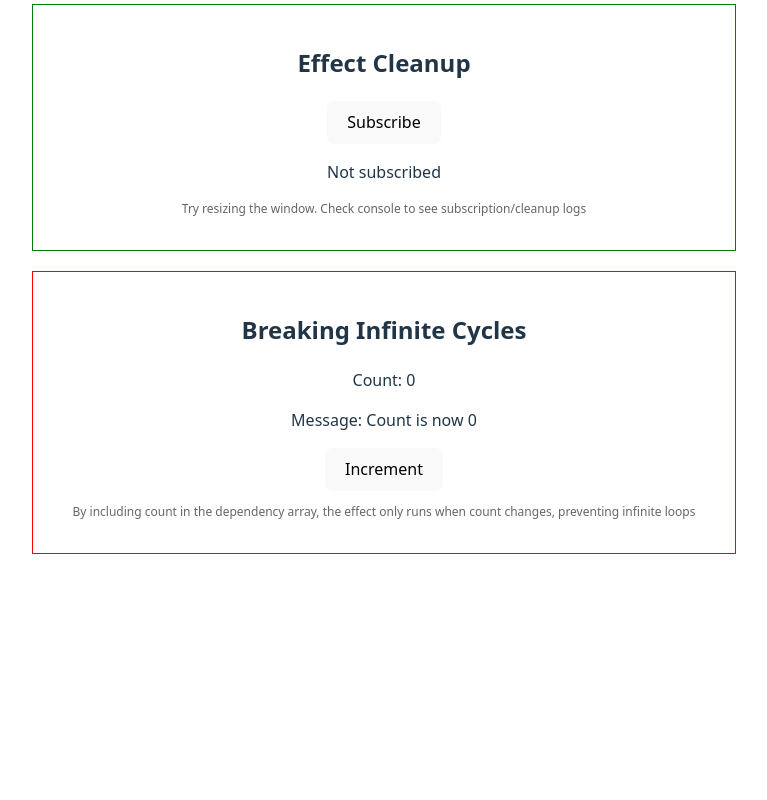
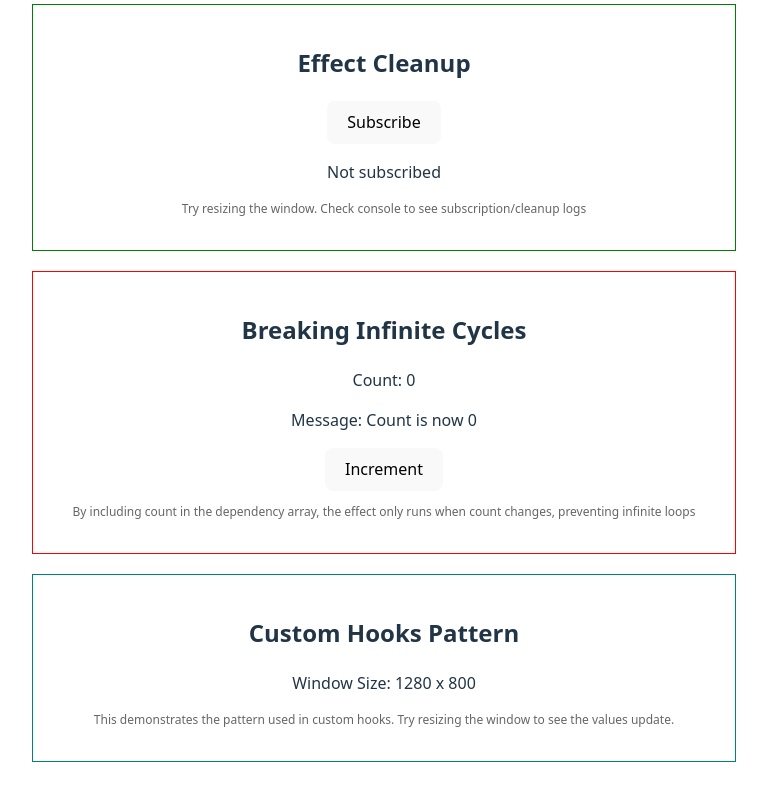
Before and after one commit to brscherer/react-playground, a React (Vite) app in the folder lifecycle-reactive-effects/: page / in a window 1280 px wide. Shown: the part 1031-1831 px from the top of the page, without its empty margins (256-1023 px from the left). Before the commit the page ends 1637 px from the top, so only its background shows below. Built offline with nearby package versions, Linux system fonts and the light colour scheme.

Commit message:
lifecycle-reactive-effects: add custom hooks

```diff
--- a/lifecycle-reactive-effects/src/App.tsx
+++ b/lifecycle-reactive-effects/src/App.tsx
@@ -4,6 +4,7 @@ import { EffectSynchronization } from './components/EffectSynchronization'
 import { ReactiveEffects } from './components/ReactiveEffects'
 import { EffectCleanup } from './components/EffectCleanup'
 import { BreakingCycles } from './components/BreakingCycles'
+import { CustomHooks } from './components/CustomHooks'
 
 function App() {
   return (
@@ -16,6 +17,7 @@ function App() {
         <ReactiveEffects />
         <EffectCleanup />
         <BreakingCycles />
+        <CustomHooks />
       </div>
     </div>
   )
--- /dev/null
+++ b/lifecycle-reactive-effects/src/components/CustomHooks.tsx
@@ -0,0 +1,30 @@
+import { useState, useEffect } from 'react';
+
+export function CustomHooks() {
+  const [windowSize, setWindowSize] = useState({
+    width: window.innerWidth,
+    height: window.innerHeight,
+  });
+
+  useEffect(() => {
+    const handleResize = () => {
+      setWindowSize({
+        width: window.innerWidth,
+        height: window.innerHeight,
+      });
+    };
+
+    window.addEventListener('resize', handleResize);
+    return () => window.removeEventListener('resize', handleResize);
+  }, []);
+
+  return (
+    <div style={{ padding: '20px', border: '1px solid teal' }}>
+      <h2>Custom Hooks Pattern</h2>
+      <p>Window Size: {windowSize.width} x {windowSize.height}</p>
+      <p style={{ fontSize: '12px', color: '#666' }}>
+        This demonstrates the pattern used in custom hooks. Try resizing the window to see the values update.
+      </p>
+    </div>
+  );
+}
```
